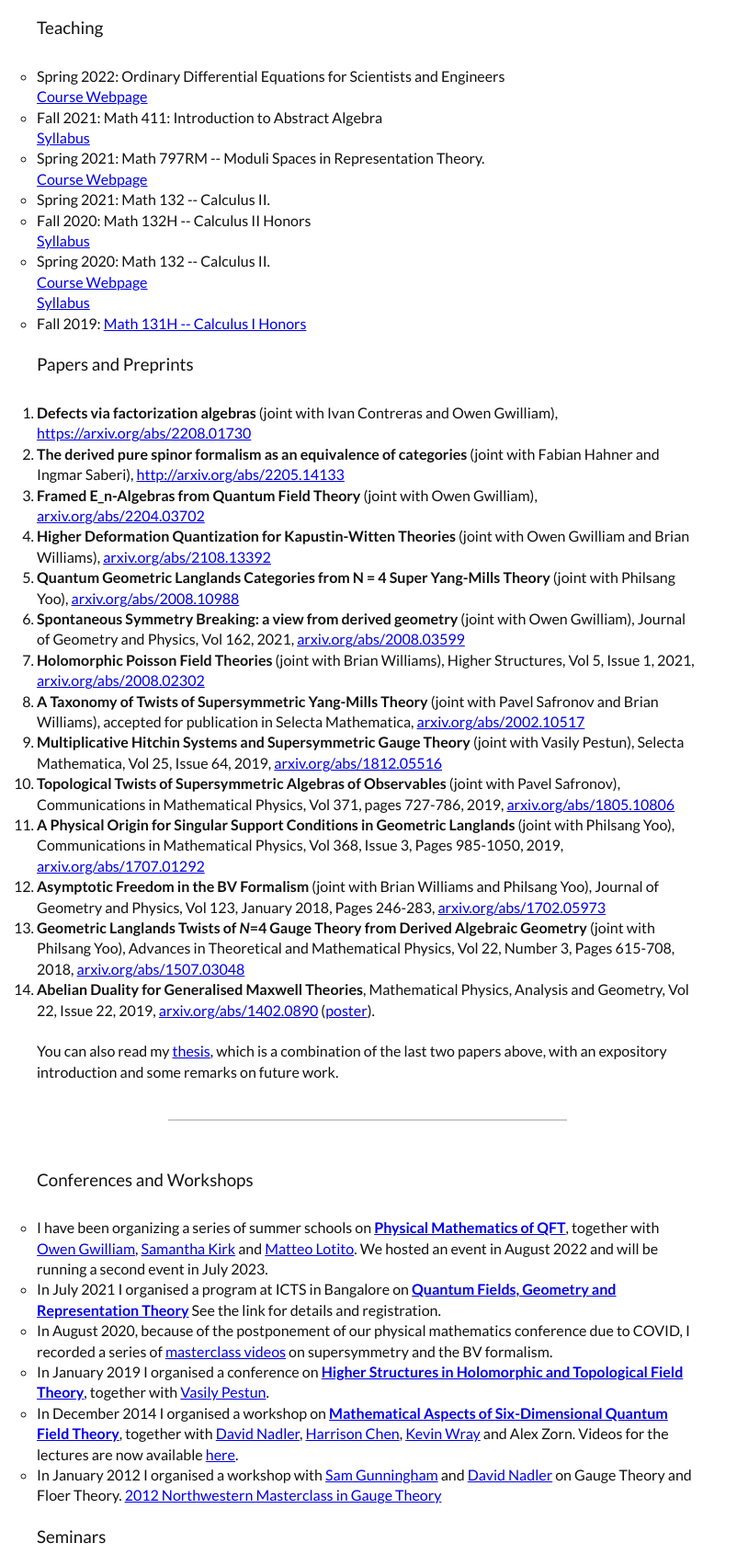
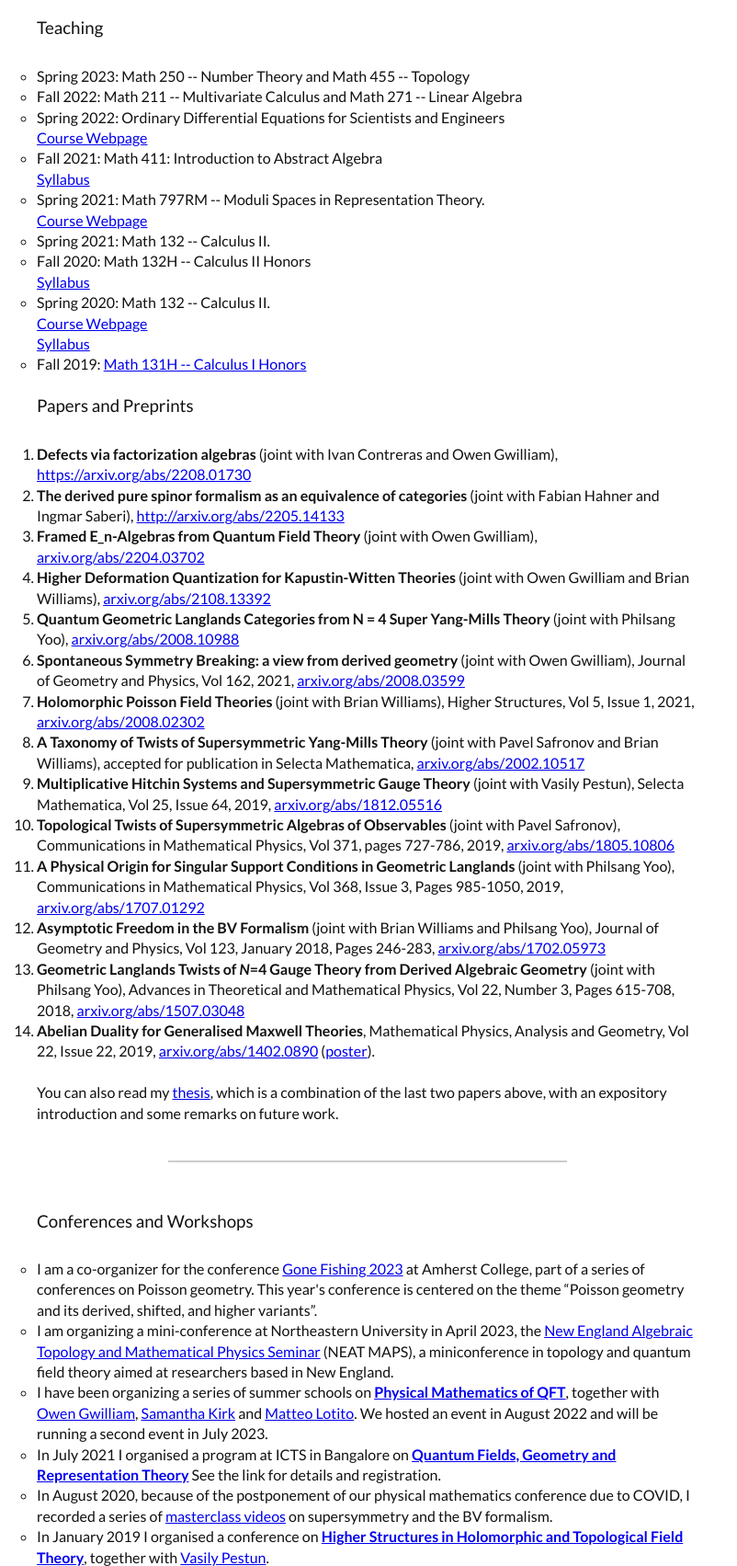
Before and after one commit to chrisjelliott/chrisjelliott.github.io, a plain HTML site: page index.html in a window 1280 px wide. Shown: the part 760-2463 px from the top of the page at 92% size, without its empty margins (0-802 px from the left). Drawn offline with Linux system fonts and the light colour scheme.

Commit message:
Adding conferences and latest teaching

```diff
--- a/index.html
+++ b/index.html
@@ -132,6 +132,8 @@ Amherst, MA 01002
 <p></br />
   <h3>Teaching</h3>
   <ul>
+    <li>Spring 2023: Math 250 -- Number Theory and Math 455 -- Topology
+    <li>Fall 2022: Math 211 -- Multivariate Calculus and Math 271 -- Linear Algebra
     <li>Spring 2022: Ordinary Differential Equations for Scientists and Engineers<br/>
       <p><a href="https://blogs.umass.edu/math331/">Course Webpage</a>
     <li>Fall 2021: Math 411: Introduction to Abstract Algebra<br/>
@@ -175,6 +177,8 @@ Amherst, MA 01002
 <p><br />
 <h3>Conferences and Workshops</h3>
 <ul>
+<li>I am a co-organizer for the conference <a href="https://www.amherst.edu/academiclife/departments/mathematics-statistics/news/gone-fishing?shib_redir=75868449">Gone Fishing 2023</a> at Amherst College, part of a series of conferences on Poisson geometry.  This year's conference is centered on the theme “Poisson geometry and its derived, shifted, and higher variants”.
+<li>I am organizing a mini-conference at Northeastern University in April 2023, the <a href="https://brianrwilliams.github.io/neatmaps/">New England Algebraic Topology and Mathematical Physics Seminar</a> (NEAT MAPS), a miniconference in topology and quantum field theory aimed at researchers based in New England.
 <li>I have been organizing a series of summer schools on <b><a href="UMass_Physical_Mathematics_of_QFT_Summer_School.html">Physical Mathematics of QFT</a></b>, together with <a href="http://people.math.umass.edu/~gwilliam">Owen Gwilliam</a>, <a href="https://www.mtholyoke.edu/directory/faculty-staff/samantha-kirk">Samantha Kirk</a> and <a href="https://sites.google.com/view/mlotito/">Matteo Lotito</a>. We hosted an event in August 2022 and will be running a second event in July 2023.
   <li> In July 2021 I organised a program at ICTS in Bangalore on <b><a href="https://www.icts.res.in/program/qftgrt2021">Quantum Fields, Geometry and Representation Theory</a></b>  See the link for details and registration.
 <li>In August 2020, because of the postponement of our physical mathematics conference due to COVID, I recorded a series of <a href="https://sites.google.com/view/physical-mathematics-of-qfts">masterclass videos</a> on supersymmetry and the BV formalism.
```
